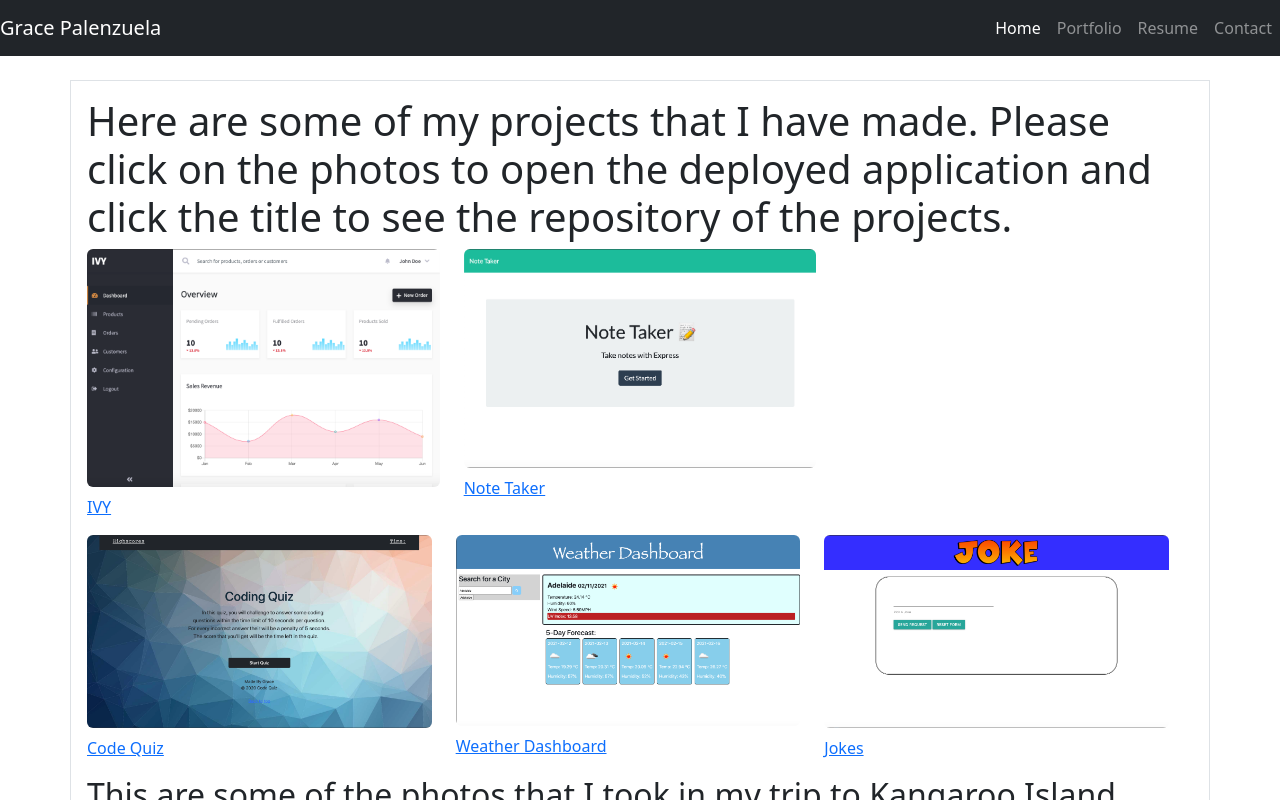
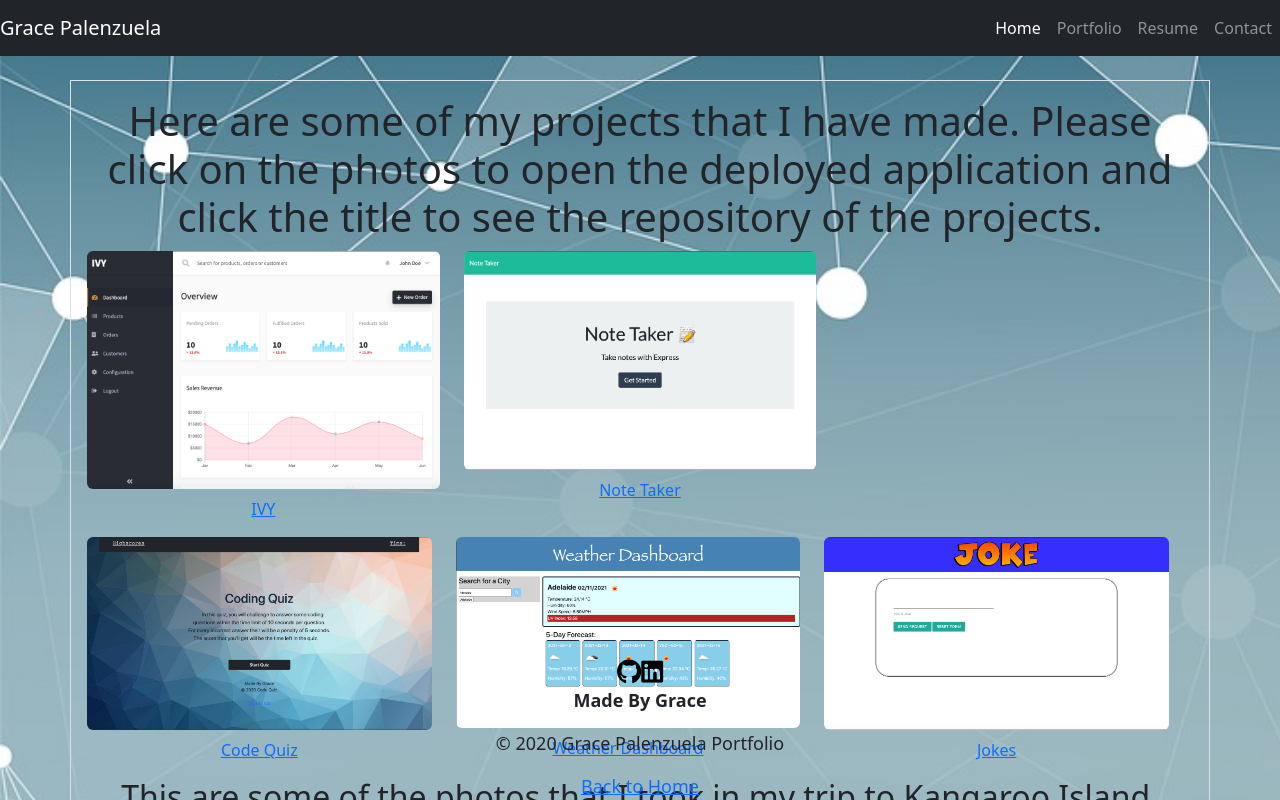
Before and after one commit to gracee19/gracee19.github.io, a React (Create React App) app: page /portfolio in a window 1280 px wide. Shown: the top 800 px of the page. Built offline with nearby package versions, Linux system fonts and the light colour scheme.

Commit message:
css added

```diff
--- a/src/App.css
+++ b/src/App.css
@@ -36,3 +36,38 @@
     transform: rotate(360deg);
   }
 }
+.contact-form{
+  max-width: 600px;
+}
+
+footer {
+  text-align: center;
+  position: sticky;
+  bottom: 0;
+}
+
+body{
+  background-size: cover;
+  background-image: url('background.jpg');
+}
+h1,h2{
+  text-align: center;
+  color:black;
+  font-size: 25px;
+}
+
+p {
+  font-size: large;
+}
+
+i.fab{
+  font-size: 25px;
+  color: black;
+}
+.projects{
+  margin-bottom: 10px;
+  page-break-after:auto;
+}
+figcaption{
+  text-align: center;
+}
```
